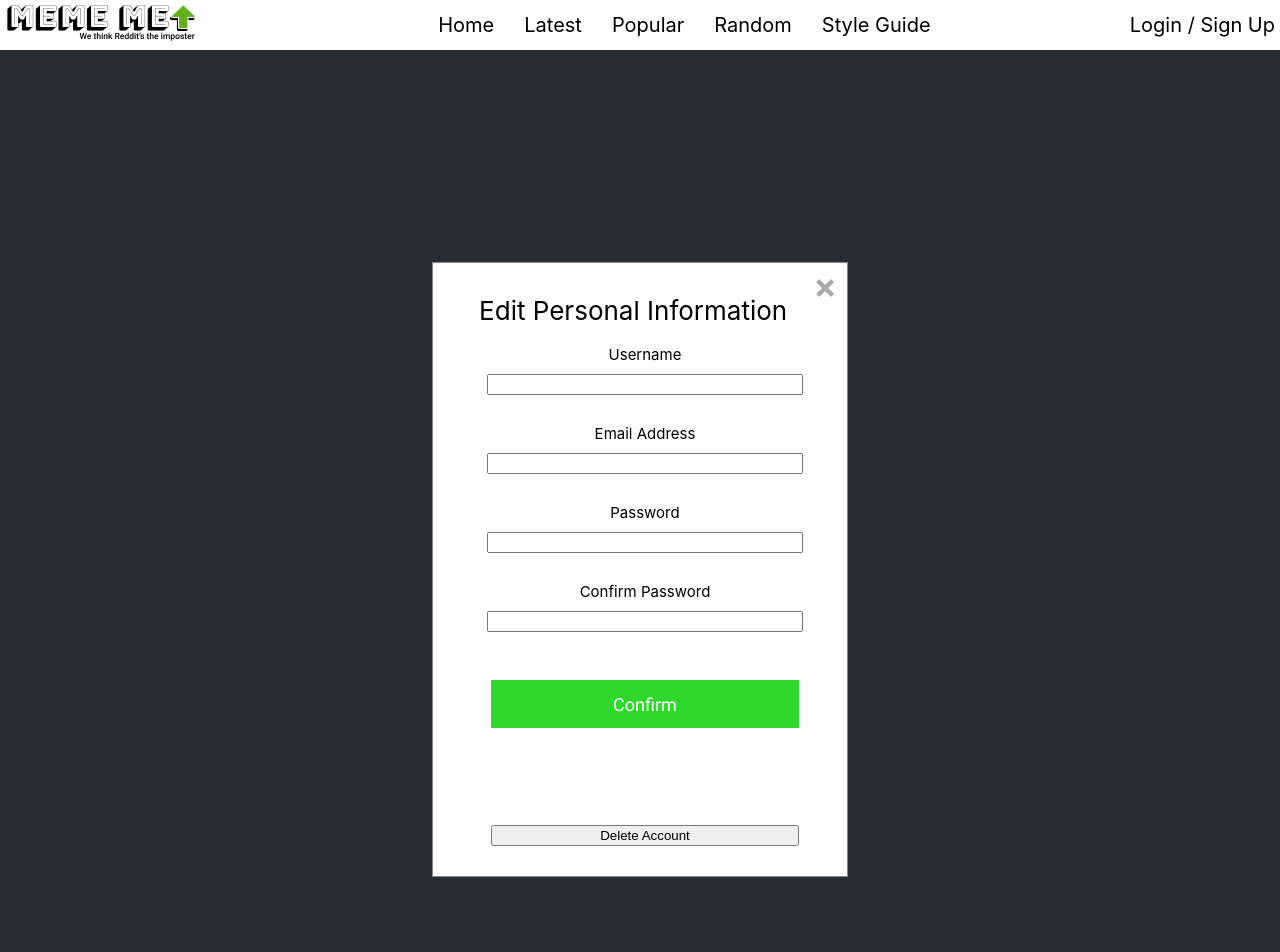
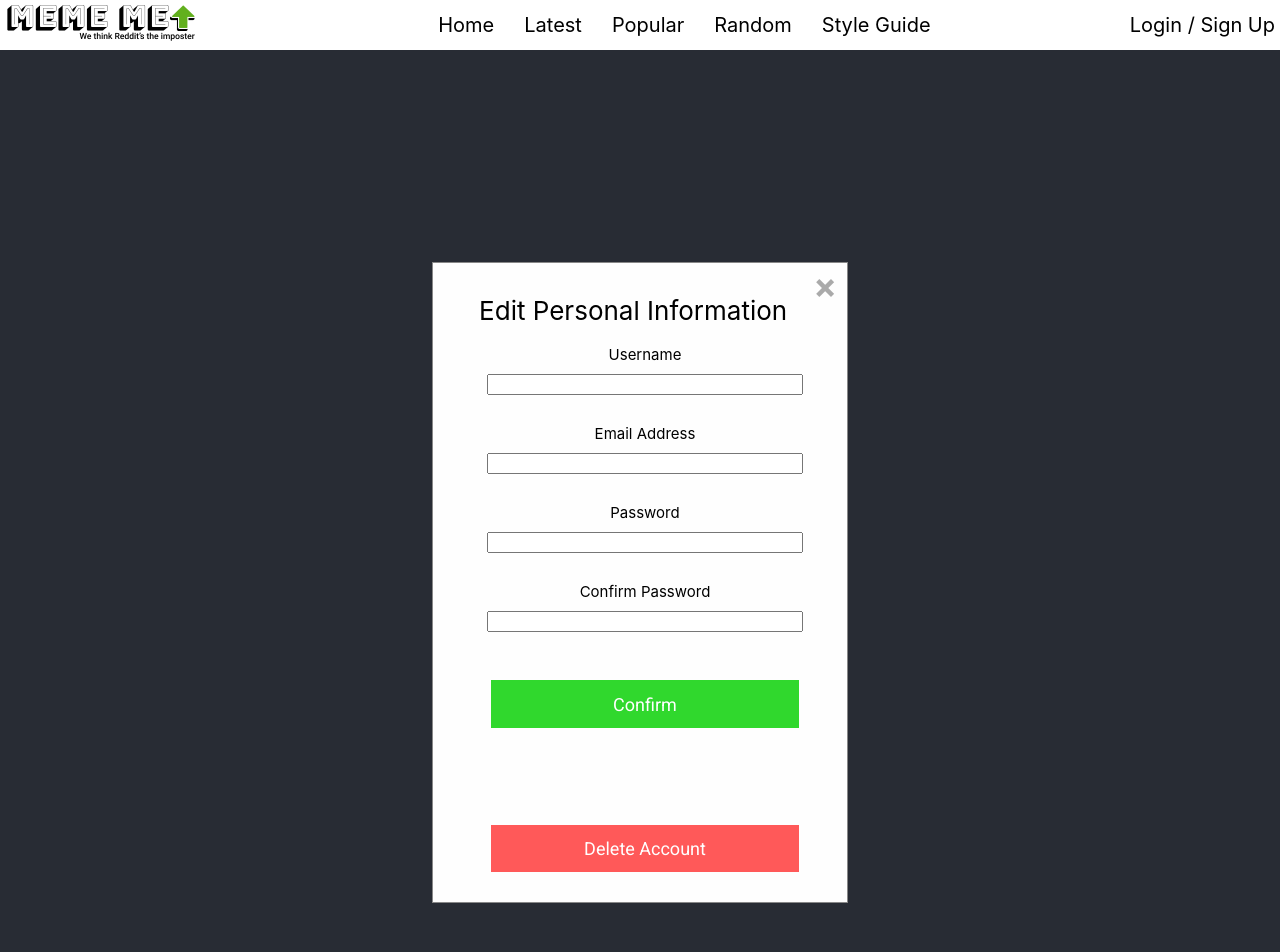
Before and after one commit to CSE370HCI/fantasticfour, a React (Create React App) app: page /settings in a window 1280 px wide. Shown: the top 952 px of the page. Built offline with nearby package versions, Linux system fonts and the light colour scheme; no server answers.

Commit message:
#48 - change styles for user profile page, and reset password

```diff
--- a/src/App.css
+++ b/src/App.css
@@ -412,7 +412,8 @@ input {
 }
 
 .desktop-delete {
-    width: 426px;
+    max-width: 426px;
+    width: 80%;
     height: 47.41px;
     background: #FF5959;
     padding: 0;
--- a/src/Component/EditSettings.jsx
+++ b/src/Component/EditSettings.jsx
@@ -214,7 +214,7 @@ export default class EditSettings extends React.Component {
                     <input className="desktop-confirm" type="submit" value="Confirm" />
                     <br/>
                      <input
-                         className="distancedbutton"
+                         className="desktop-delete distancedbutton"
                          type="button"
                          onClick={this.redirect}
                          value="Delete Account"
--- a/src/Component/ForgotPasswordForm.jsx
+++ b/src/Component/ForgotPasswordForm.jsx
@@ -130,7 +130,7 @@ class ForgotPasswordForm extends React.Component {
                             <input type="email" onChange={this.emailChangeHandler}/>
                         </label>
                         <br/>
-                        <input type="submit" value="Reset Password"/>
+                        <input className="desktop-confirm" type="submit" value="Reset Password"/>
                     </form>
                 </div>
             );
@@ -157,7 +157,7 @@ class ForgotPasswordForm extends React.Component {
                         </label>
                         <br/>
                         { this.state.passwordmismatch ? <p>Passwords don't match</p> : <></> }
-                        <input type="submit" value="Create New Password"/>
+                        <input className="desktop-confirm" type="submit" value="Create New Password"/>
                     </form>
                 </div>
             )
--- a/src/Component/UserProfile.jsx
+++ b/src/Component/UserProfile.jsx
@@ -123,7 +123,7 @@ export default class UserProfile extends React.Component {
           <br/><br/>
             <input
                 type="button"
-                className="edit-button"
+                className="desktop-confirm edit-button"
                 onClick={this.toSettings}
                 value="Edit"
             />
--- a/src/Component/styles/UserProfile.css
+++ b/src/Component/styles/UserProfile.css
@@ -6,13 +6,5 @@
 }
 
 .edit-button {
-  width: 78%;
-  height: 30px;
   background: #2D86D8;
-  padding: 0;
-  border: none;
-  color: #FFFFFF;
-  font-family: 'Roboto', sans-serif;
-  font-size: 18px;
-  cursor: pointer;
 }
```
